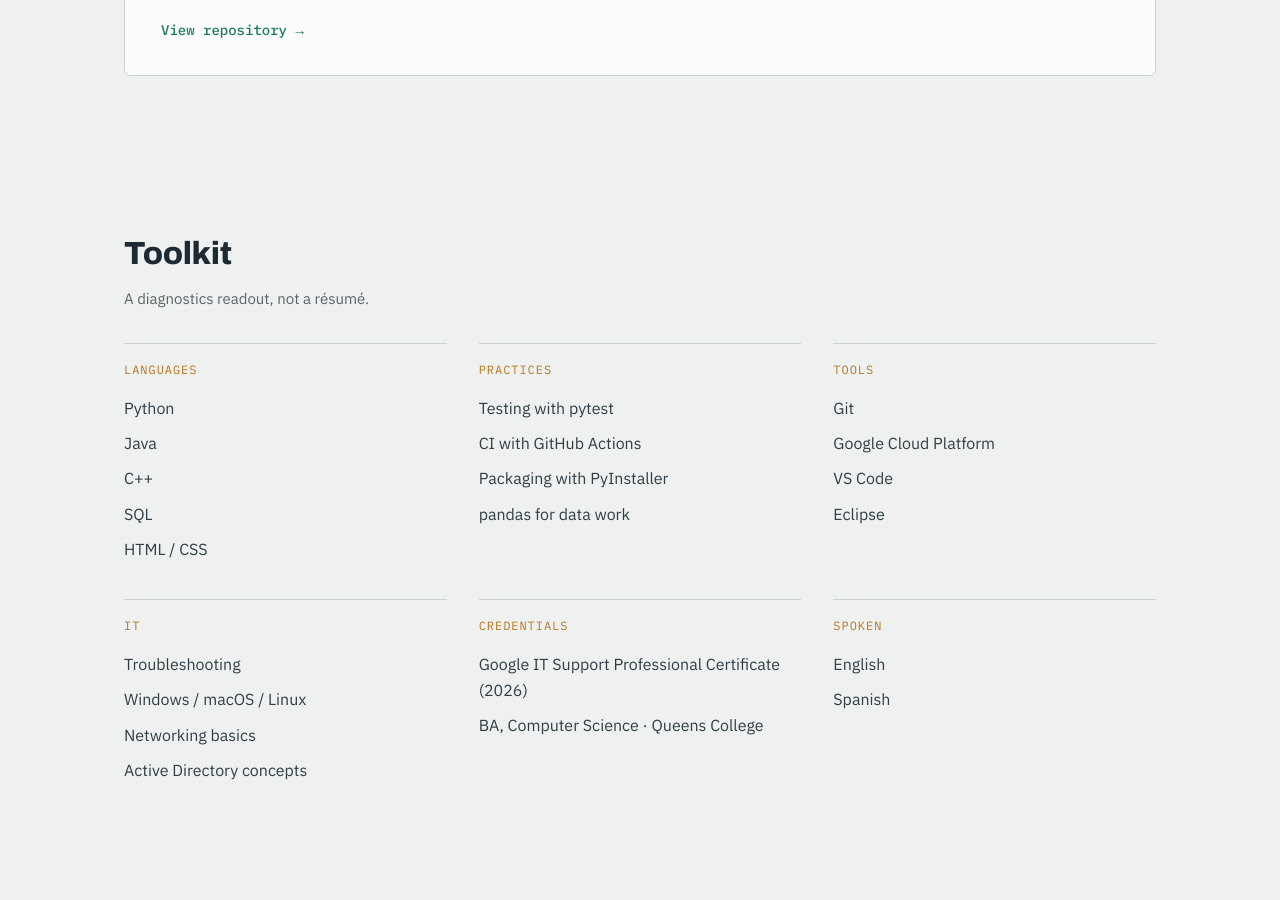
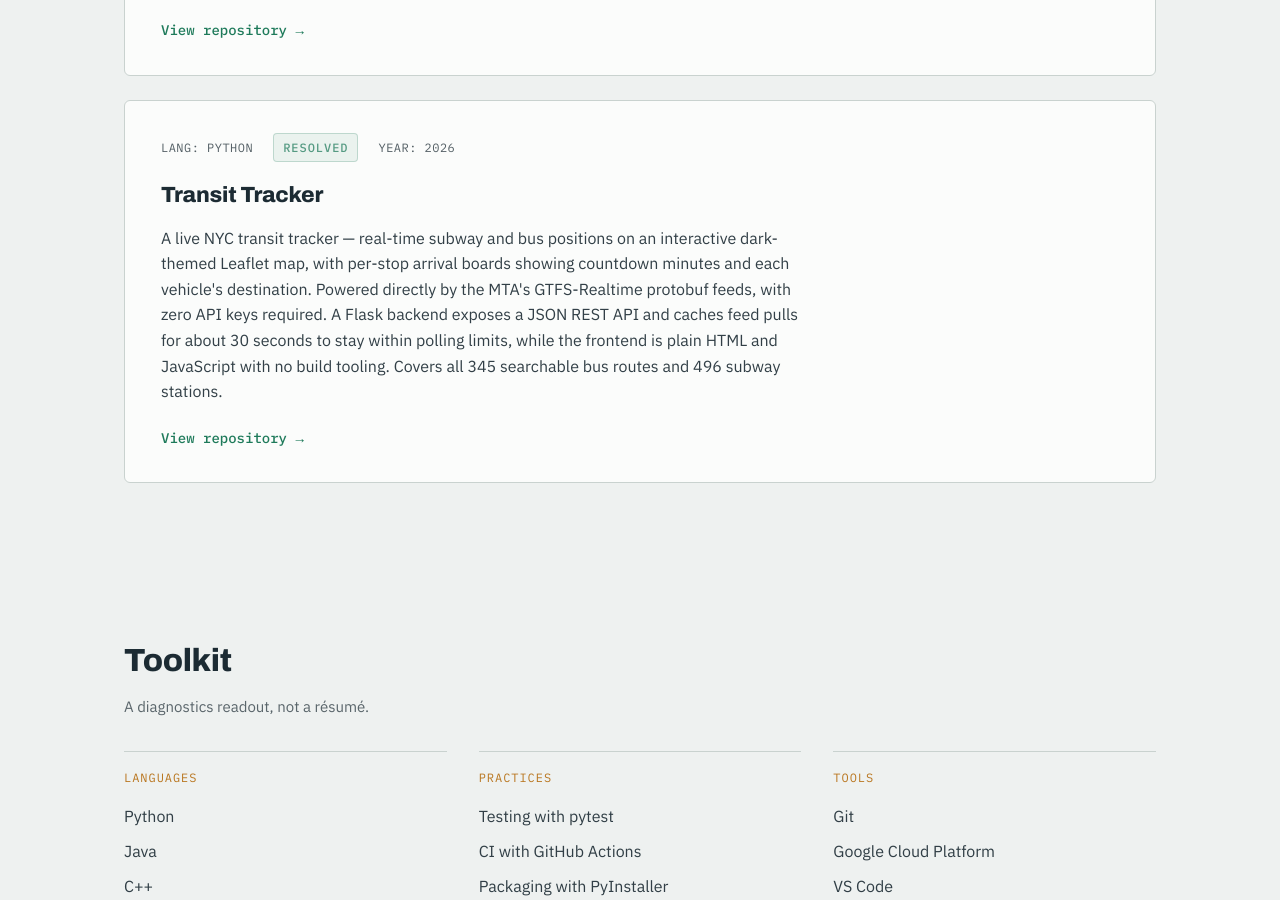
Before and after one commit to Juan-Baez1027/Juan-Baez1027.github.io, a plain HTML site: page index.html in a window 1280 px wide. Shown: the part 1776-2676 px from the top of the page. Drawn offline with Linux system fonts and the light colour scheme.

Commit message:
Add Transit Tracker project to work log
Co-Authored-By: Claude Fable 5 <noreply@anthropic.com>

```diff
--- a/index.html
+++ b/index.html
@@ -97,6 +97,24 @@
         generated dungeon floors, and save/load so a run doesn't have to end in one sitting.
       </p>
       <a class="repo-link" href="https://github.com/Juan-Baez1027/RPG" target="_blank" rel="noopener">View repository &rarr;</a>
+    </article>
+
+    <article class="ticket">
+      <div class="ticket-meta">
+        <span>LANG: PYTHON</span>
+        <span class="badge badge-resolved">RESOLVED</span>
+        <span>YEAR: 2026</span>
+      </div>
+      <h3 class="ticket-title">Transit Tracker</h3>
+      <p class="ticket-desc">
+        A live NYC transit tracker — real-time subway and bus positions on an interactive dark-themed Leaflet
+        map, with per-stop arrival boards showing countdown minutes and each vehicle's destination. Powered
+        directly by the MTA's GTFS-Realtime protobuf feeds, with zero API keys required. A Flask backend
+        exposes a JSON REST API and caches feed pulls for about 30 seconds to stay within polling limits, while
+        the frontend is plain HTML and JavaScript with no build tooling. Covers all 345 searchable bus routes
+        and 496 subway stations.
+      </p>
+      <a class="repo-link" href="https://github.com/Juan-Baez1027/transit-tracker" target="_blank" rel="noopener">View repository &rarr;</a>
     </article>
   </section>
 
```
